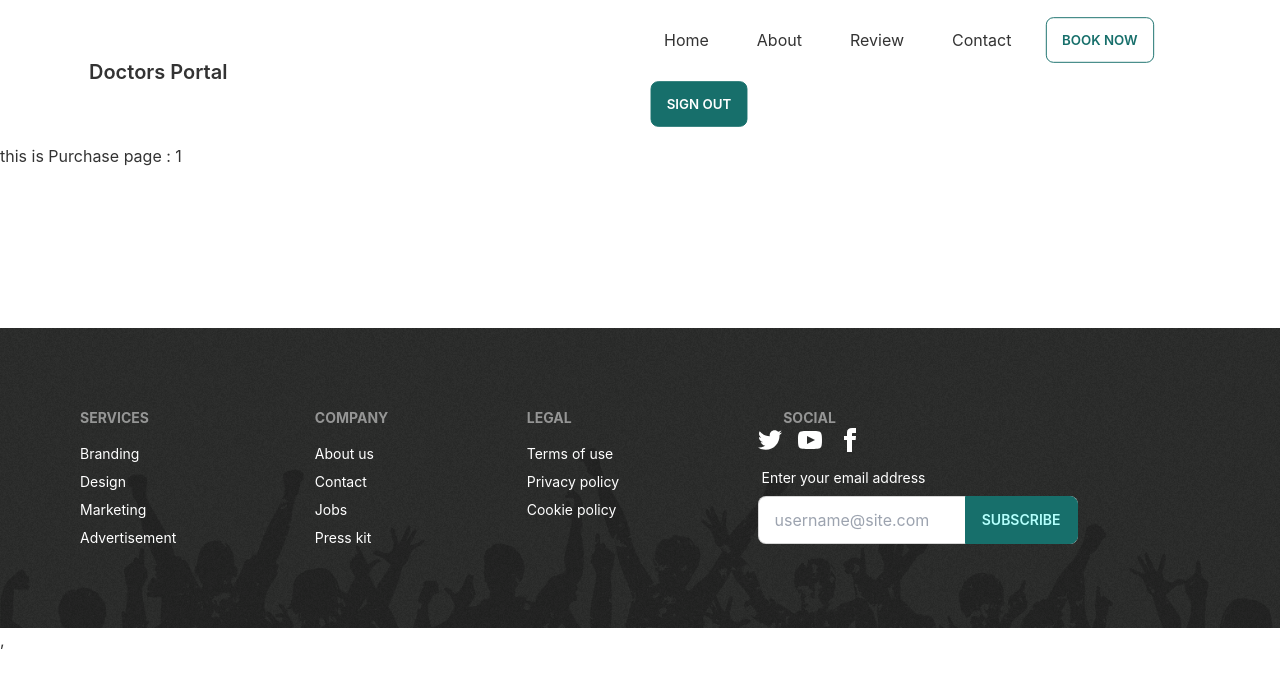
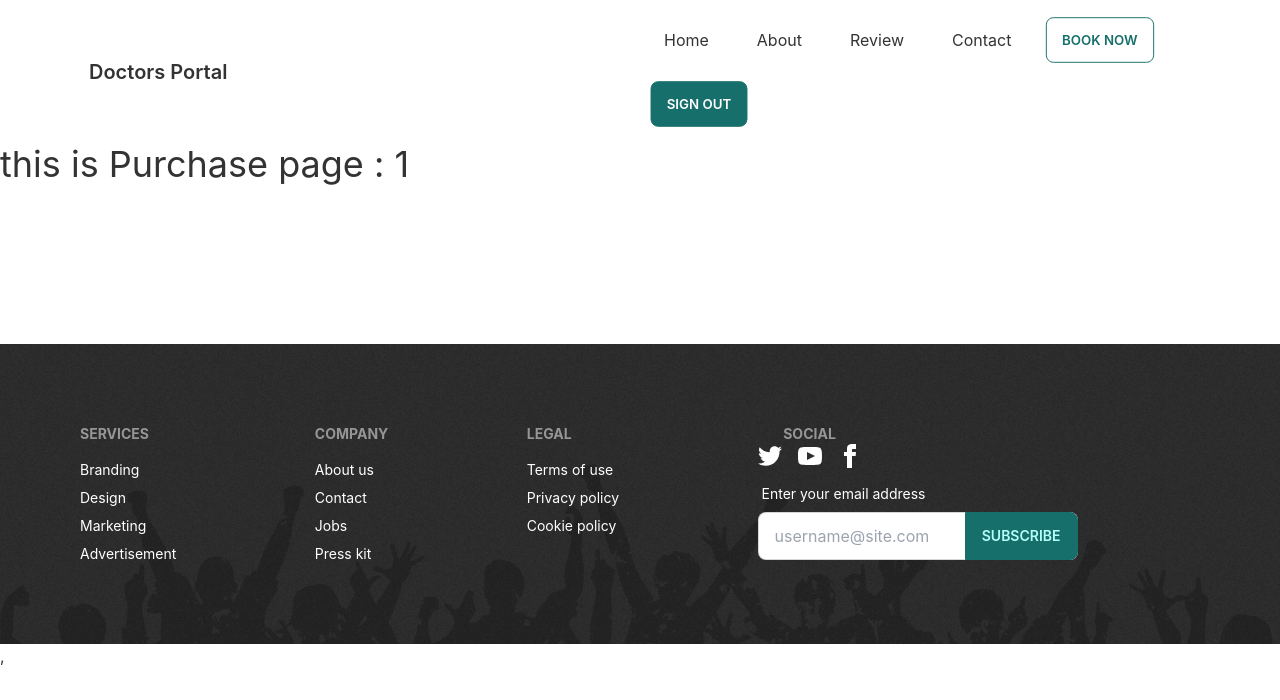
Before and after one commit to Waheedulislam/manufacturer-website-client-side, a React (Create React App) app: page /purchase/1 in a window 1280 px wide. Shown: the top 700 px of the page. Built offline with nearby package versions, Linux system fonts and the light colour scheme; no server answers; sample sign-in values are in the browser's storage.

Commit message:
requreAuth-done

```diff
--- a/src/App.js
+++ b/src/App.js
@@ -10,6 +10,7 @@ import About from './Components/About/About';
 import NotFound from './Components/Shared/NotFound/NotFound';
 import Footer from './Components/Shared/Footer/Footer';
 import Purchase from './Components/Purchase/Purchase';
+import RequireAuth from './Components/LoginRegister/Login/RequireAuth/RequireAuth';
 
 function App() {
   return (
@@ -23,7 +24,13 @@ function App() {
         <Route path="about" element={<About></About>} />
         <Route path='login' element={<Login></Login>}></Route>
         <Route path="register" element={<Register></Register>} />
-        <Route path='purchase/:purchaseId' element={<Purchase></Purchase>}></Route>
+
+        <Route path='purchase/:purchaseId' element={
+          <RequireAuth>
+            <Purchase></Purchase>
+          </RequireAuth>
+        }></Route>
+
         <Route path='*' element={<NotFound></NotFound>}></Route>
       </Routes>
       <Footer></Footer>
--- a/src/Components/LoginRegister/Login/Login.js
+++ b/src/Components/LoginRegister/Login/Login.js
@@ -3,7 +3,7 @@ import { useSignInWithEmailAndPassword, useSignInWithGoogle } from 'react-fireba
 import auth from '../../../firebase.init'
 import { useForm } from "react-hook-form";
 import Loading from '../../Shared/Loading/Loading';
-import { Link } from 'react-router-dom';
+import { Link, useLocation, useNavigate } from 'react-router-dom';
 
 const Login = () => {
     const [signInWithGoogle, gUser, gLoading, gError] = useSignInWithGoogle(auth);
@@ -17,6 +17,9 @@ const Login = () => {
     ] = useSignInWithEmailAndPassword(auth);
 
     let signInError;
+    let navigate = useNavigate();
+    let location = useLocation();
+    let from = location.state?.from?.pathname || "/";
 
     if (error || gError) {
         signInError = <h5 className=' text-red-500 pt-0 pb-2'><small>{error?.message ||
@@ -28,7 +31,7 @@ const Login = () => {
     }
 
     if (user || gUser) {
-        console.log(gUser);
+        navigate(from, { replace: true });
     }
 
 
--- /dev/null
+++ b/src/Components/LoginRegister/Login/RequireAuth/RequireAuth.js
@@ -0,0 +1,20 @@
+import React from 'react';
+import { useAuthState } from 'react-firebase-hooks/auth';
+import { Navigate, useLocation } from 'react-router-dom';
+import auth from '../../../../firebase.init';
+import Loading from '../../../Shared/Loading/Loading';
+
+const RequireAuth = ({ children }) => {
+    const [user, loading] = useAuthState(auth);
+    let location = useLocation();
+
+    if (loading) {
+        return <Loading></Loading>
+    }
+    if (!user) {
+        return <Navigate to="/login" state={{ from: location }} replace />;
+    }
+    return children;
+};
+
+export default RequireAuth;
--- a/src/Components/Purchase/Purchase.js
+++ b/src/Components/Purchase/Purchase.js
@@ -5,7 +5,7 @@ const Purchase = () => {
     const { purchaseId } = useParams();
     return (
         <div>
-            <h1>this is Purchase  page : {purchaseId}</h1>
+            <h1 className='text-4xl'>this is Purchase  page : {purchaseId}</h1>
         </div>
     );
 };
```
